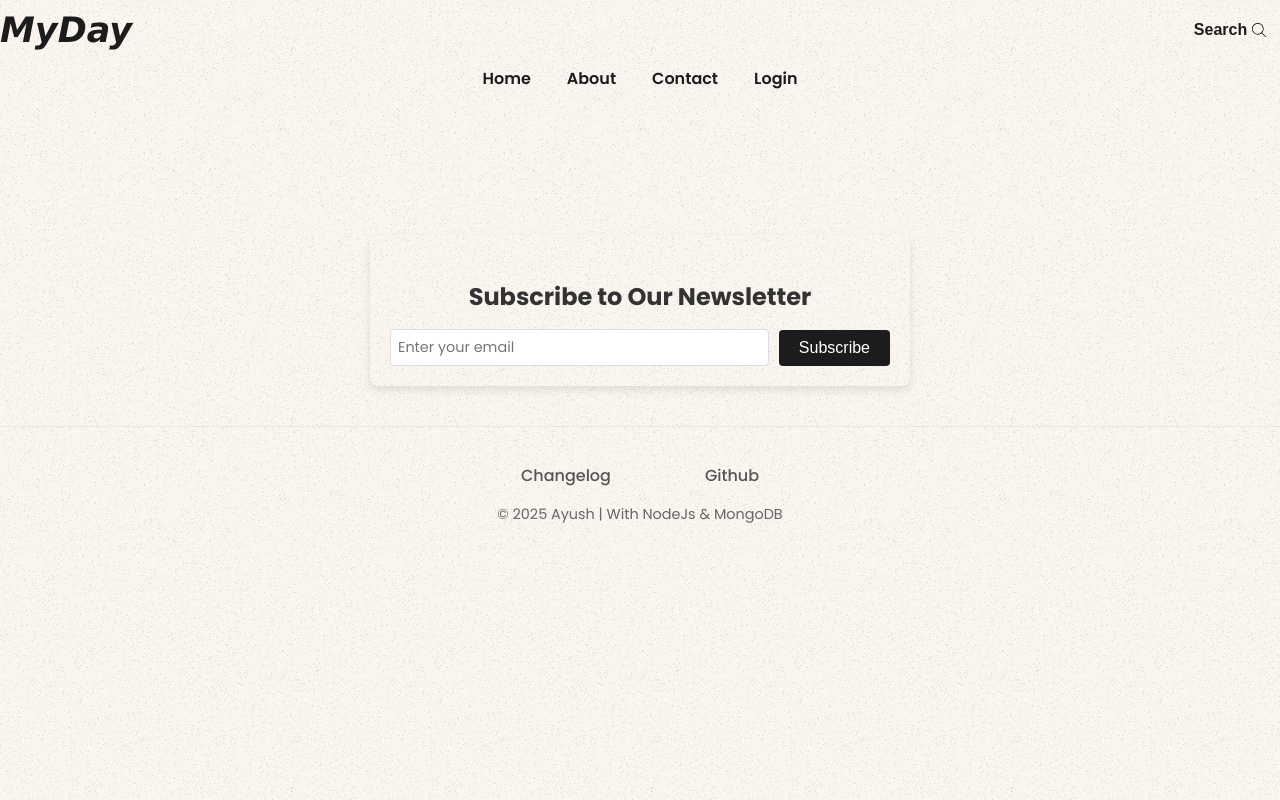
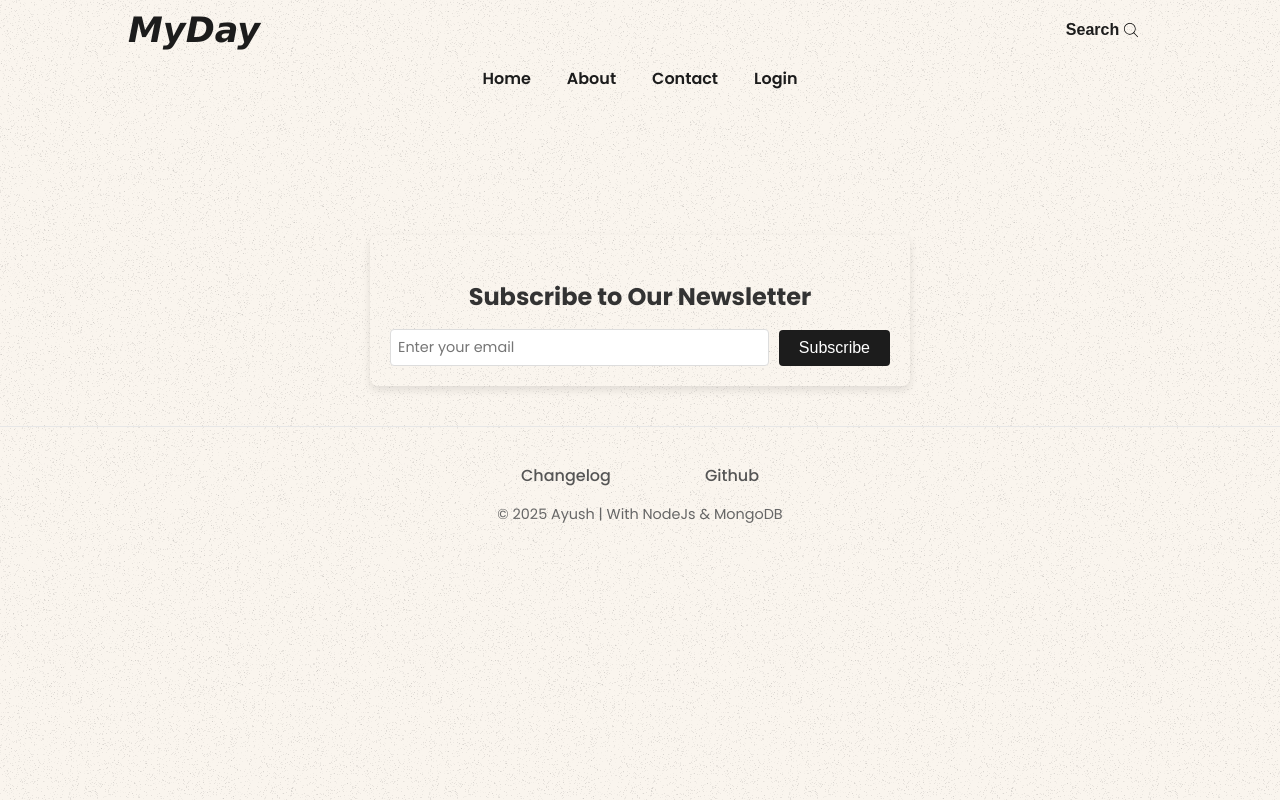
Before and after one commit to ayush-848/My-Day, a Vue app in the folder frontend/: page /search in a window 1280 px wide. Built offline with nearby package versions, Linux system fonts and the light colour scheme; no server answers.

Commit message:
fixeedd the layout a little

```diff
--- a/frontend/src/assets/style.css
+++ b/frontend/src/assets/style.css
@@ -261,6 +261,8 @@ img {
     grid-template-columns: 1fr 1fr;
     grid-template-rows: auto;
     padding-top: 10px;
+    max-width: 80%;
+    margin: 0 auto ;
     grid-template-areas:
         "logo button"
         "menu menu";
--- a/frontend/src/components/PostView.vue
+++ b/frontend/src/components/PostView.vue
@@ -41,7 +41,7 @@ onMounted(fetchPost)
     </div>
 
     <div v-else class="loading">
-      <p>Loading post or post not found...</p>
+      <p>Loading post ...</p>
     </div>
   </div>
 </template>
```
